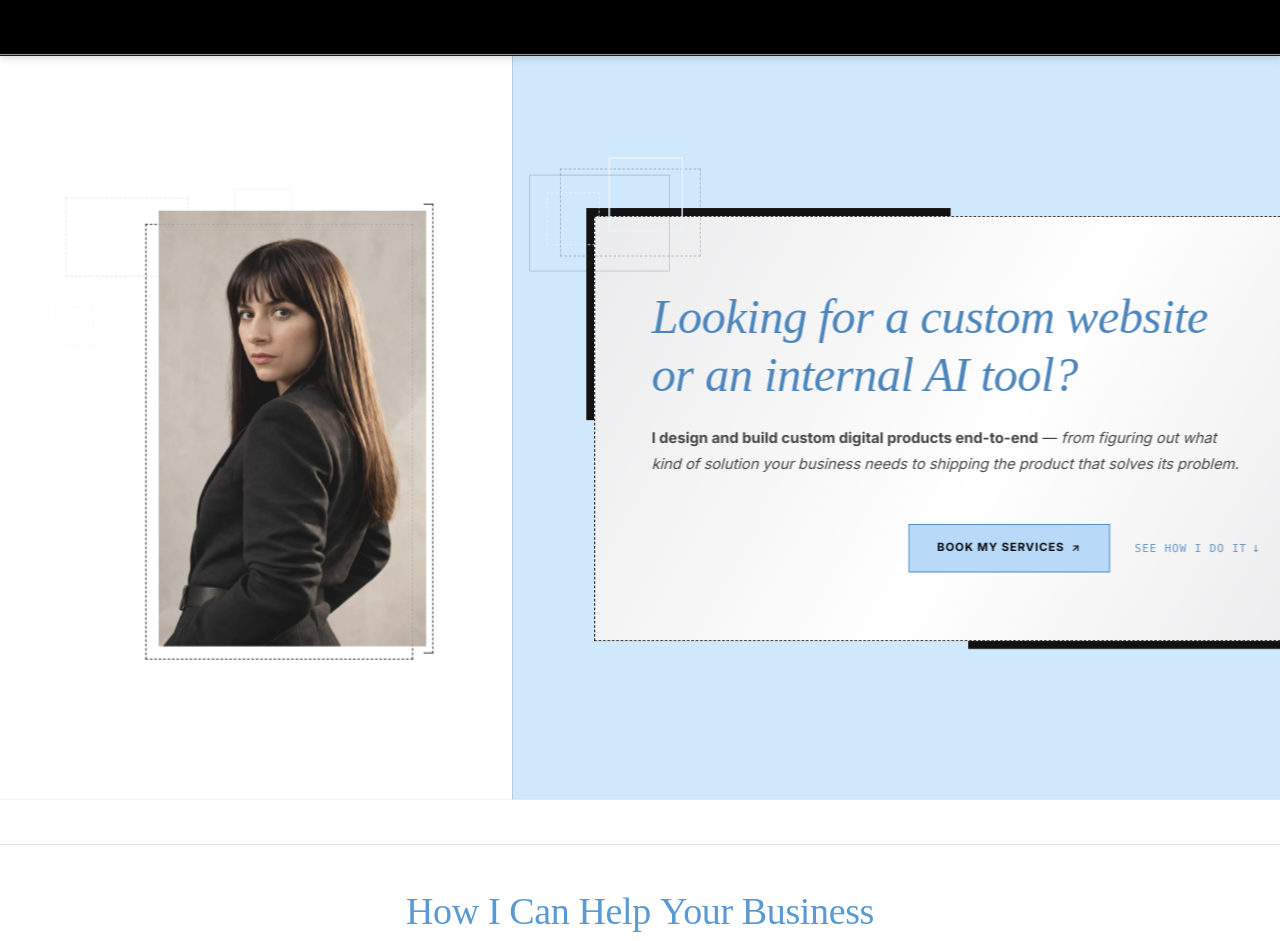
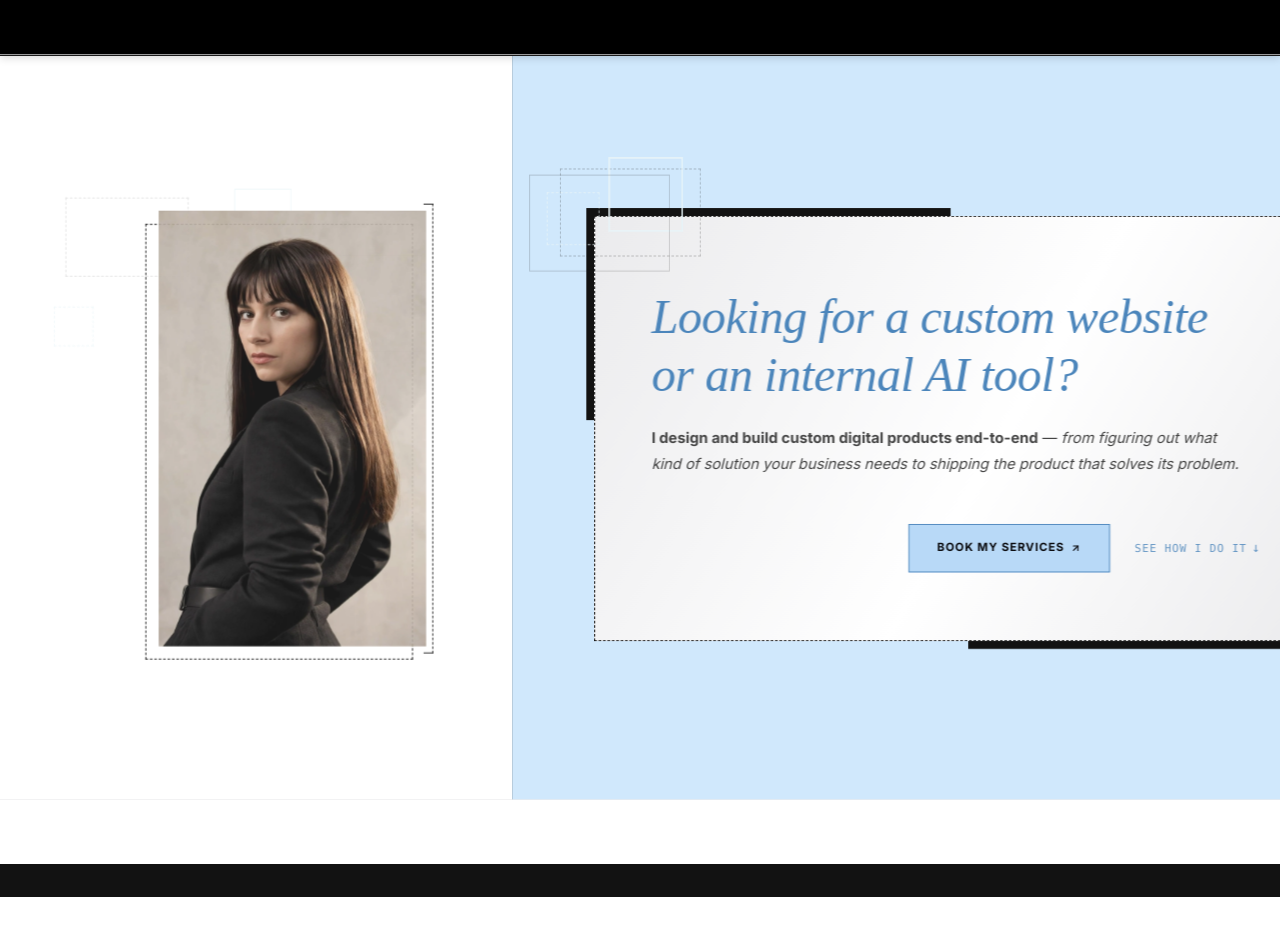
Before and after one commit to Irene2828/porfoliojuly, a Next.js app: page /v2 in a window 1280 px wide. Shown: the top 941 px of the page. Built offline with nearby package versions, Linux system fonts and the light colour scheme; no server answers; the database is empty; a web font is replaced by a local one.

Commit message:
Add 33px edge-to-edge black divider above Services section

```diff
--- a/src/app/v2/page.tsx
+++ b/src/app/v2/page.tsx
@@ -36,6 +36,20 @@ export default async function V2Page() {
       <div className="v2-theme">
         <Header />
         <HeroV2 />
+
+        {/* Edge-to-Edge Black Divider above Services (33px height) */}
+        <div
+          style={{
+            width: '100vw',
+            marginLeft: 'calc(-50vw + 50%)',
+            marginRight: 'calc(-50vw + 50%)',
+            height: '33px',
+            backgroundColor: '#121212',
+            margin: '4rem 0 0 0',
+            position: 'relative',
+            zIndex: 10
+          }}
+        />
         <ServicesV2 />
 
         {/* Edge-to-Edge Black Divider (33px height) */}
```
